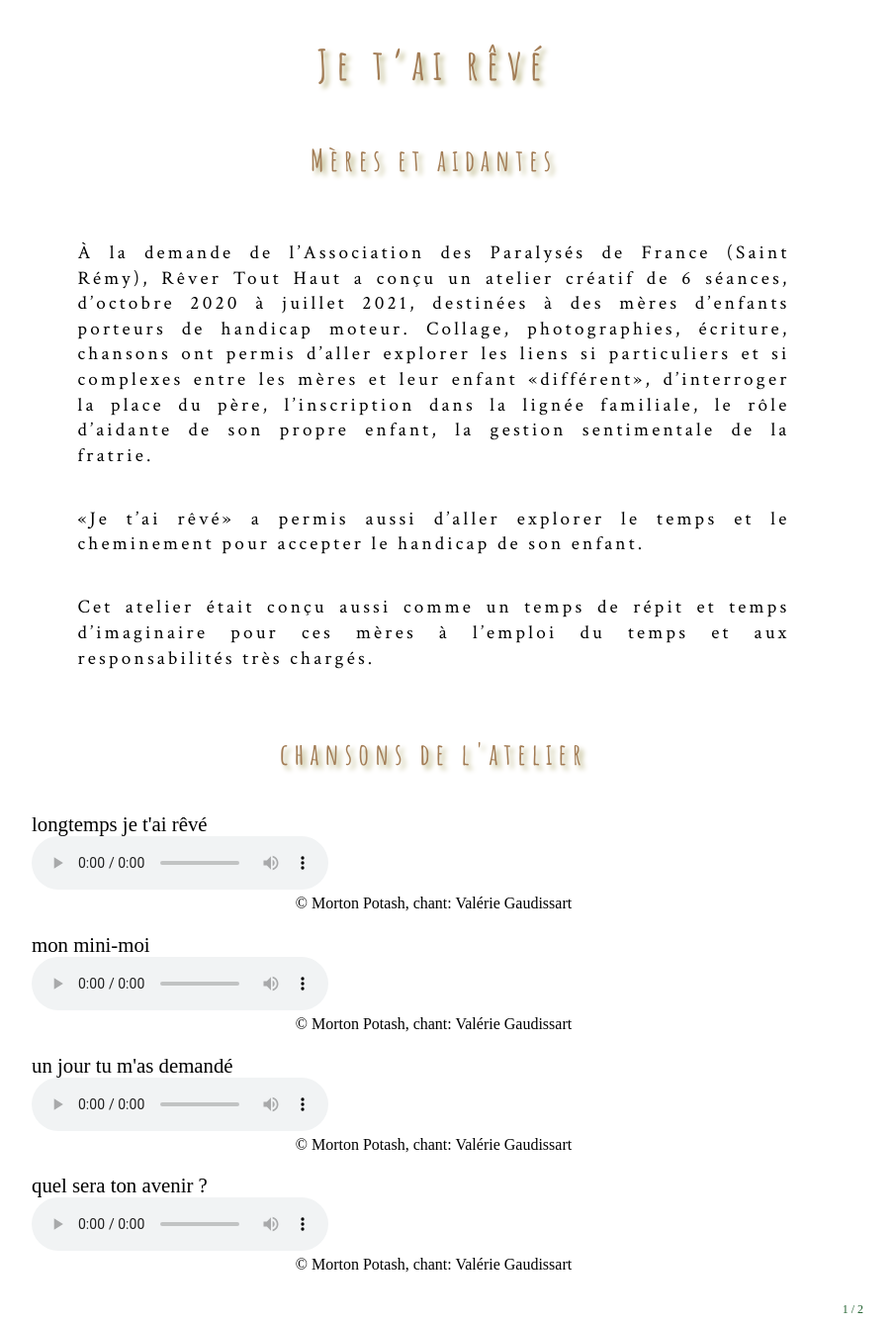
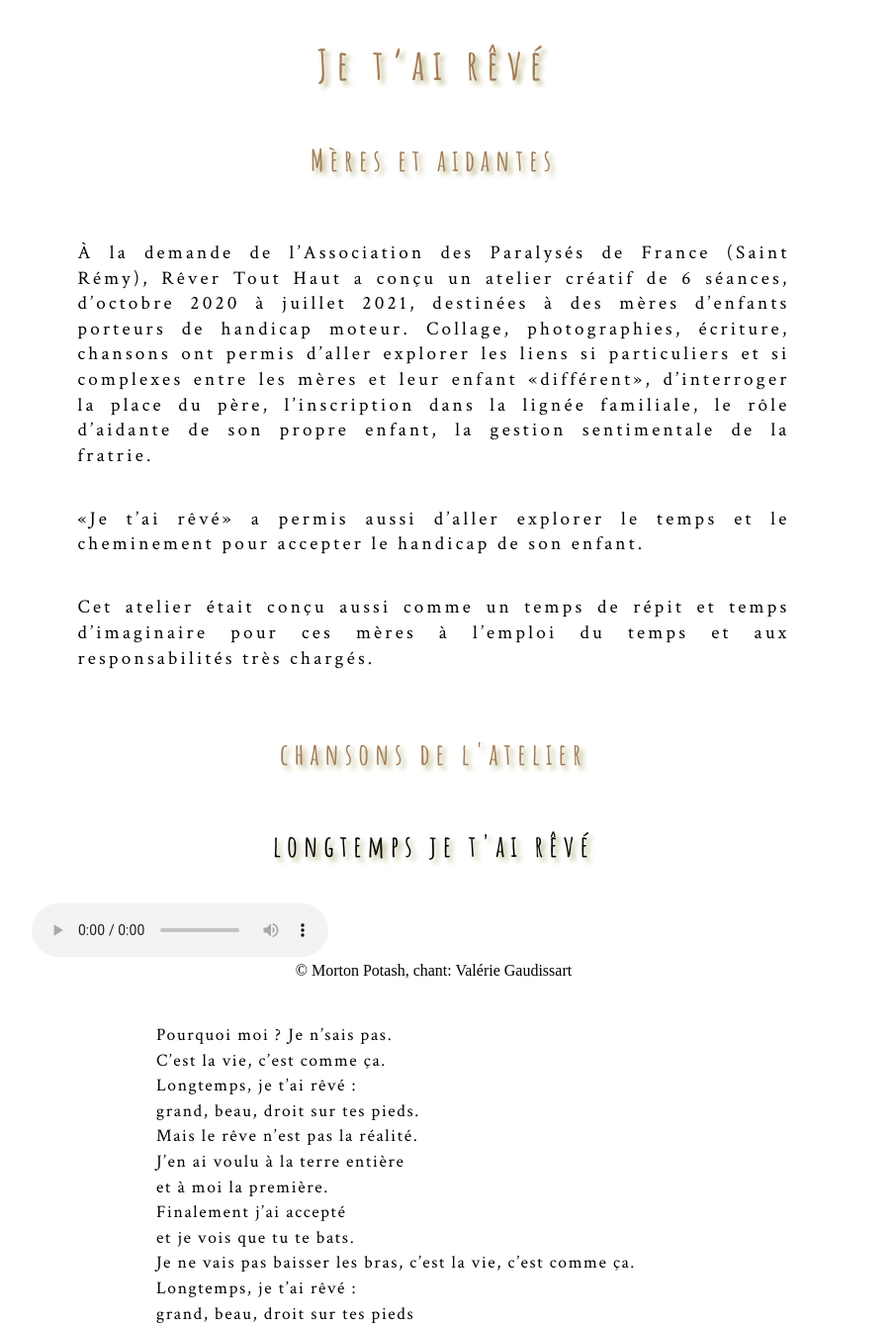
Before and after one commit to leshnik/revertouthaut, a Jekyll site: the page built from je-t'ai-revé.md, in a window 1280 px wide. Shown: the part 250-1590 px from the top of the page at 99% size, without its empty margins (178-1082 px from the left). Built offline with Jekyll 4.4.1, drawn with Linux system fonts in a browser that asks for light colours; some of the changed text lies outside the part shown; grey boxes are pictures that could not be loaded.

Commit message:
je t'ai reve words to songs

```diff
--- a/_sass/type.scss
+++ b/_sass/type.scss
@@ -99,6 +99,9 @@ a:hover {
   text-align: left;
   padding: 1.4rem 2rem 0rem 2rem;
 }
+.song-title {
+  color: black;
+}
 .journal {
   font-family:'Gill Sans', 'Gill Sans MT', Calibri, 'Trebuchet MS', sans-serif;
   font-size: 1.1rem;
--- a/je-t'ai-revé.md
+++ b/je-t'ai-revé.md
@@ -14,7 +14,7 @@ summary:
 
 <h2>chansons de l'atelier</h2>
 <figure>
-    <figcaption>longtemps je t'ai rêvé</figcaption>
+    <h4 class="song-title">longtemps je t'ai rêvé</h4>
 <audio
         controls
         src="/media/carole_droit-sur-tes-pieds.mp3">
@@ -23,9 +23,23 @@ summary:
     </audio>
         <figcaption class="figCapCenter">© Morton Potash, chant: Valérie Gaudissart</figcaption>
 </figure>
-
+<p class="quote">
+Pourquoi moi&nbsp;? Je n’sais pas.<br>
+C’est la vie, c’est comme ça.<br>
+Longtemps,  je t’ai rêvé&nbsp;:<br> grand, beau, droit sur tes pieds.<br>
+Mais le rêve n’est pas la réalité.<br>
+J’en ai voulu à la terre entière<br
+> et à moi la première.<br>
+Finalement j’ai accepté<br>
+et je vois que tu te bats.<br>
+Je ne vais pas baisser les bras, c’est la vie, c’est comme ça.<br>
+Longtemps,  je t’ai rêvé&nbsp;:<br> grand, beau, droit sur tes pieds<br>
+Mais le rêve n’est pas la réalité.<br>
+Oui, tu es différent, mais tu es mon enfant,<br>
+et je suis fière d’être ta maman,<br> d’être ta maman.
+</p>
 <figure>
-    <figcaption>mon mini-moi</figcaption>
+    <h4 class="song-title">mon mini-moi</h4>
 <audio
         controls
         src="/media/maëlle_mon-mini-moi.mp3">
@@ -34,9 +48,31 @@ summary:
     </audio>
         <figcaption class="figCapCenter">© Morton Potash, chant: Valérie Gaudissart</figcaption>
 </figure>
-
+<p class="quote">
+Tu es mon oxygène, mon tout, mon mini-moi.<br>
+Je serai toujours là pour toi, pour toi&nbsp;!
+<br>Je serai toujours là pour toi.
+</p>
+<div class="indented">
+<p class="chansons_spoken">
+J’ai la sensation d’être en apnée. Je ne sais pas comment remonter. Je ne sais pas comment respirer. C’est seulement aujourd’hui que je me rends compte que le mot «handicap» va faire partie de ma vie. Avant, j’étais dans le déni.
+</p>
+</div>
+<p class="quote">refrain</p>
+<div class="indented">
+<p class="chansons_spoken">
+Tu es là pour me guider, me changer. Tu m’as ouvert au monde, à tous les impossibles. Et tu m’as fait grandir. Est-ce que je serai capable de te rendre tout ce que tu m’as donné&nbsp;?
+</p>
+</div>
+<p class="quote">refrain</p>
+<div class="indented">
+<p class="chansons_spoken">
+Des mots en boucle dans ma tête: "coupable, incapable, infréquentable, non-semblable, seule, très seule, pas le droit au bonheur". Alors qu’il y a de l’amour. Il y a des rires. Il y a des sourires. Il y a de l’espoir. Il y a de la fierté dans notre cocon.
+</p>
+</div>
+<p class="quote">refrain</p>
 <figure>
-    <figcaption>un jour tu m'as demandé</figcaption>
+    <h4 class="song-title">un jour tu m'as demandé</h4>
 <audio
         controls
         src="/media/johanne.mp3">
@@ -45,9 +81,38 @@ summary:
     </audio>
         <figcaption class="figCapCenter">© Morton Potash, chant: Valérie Gaudissart</figcaption>
 </figure>
+<div class="indented">
+<p class="chansons_spoken">
+Mon cher Choun&nbsp;:
+</p></div>
+<p class="quote">
+Un jour tu m’as demandé<br>
+Pourquoi tu n’aimes plus papa&nbsp;? Pourquoi est–ce qu’il n’habite plus avec moi&nbsp;? Pourquoi&nbsp;?
+</p>
+<div class="indented">
+<p class="chansons_spoken">
+Que répondre à cela ? Dire que ce sont les grands qui font des choix qui parfois ne vous vont pas&nbsp;?<br>
+Ma chère Crevette&nbsp;:
+</p></div>
+<p class="quote">
+Un jour tu m’as demandé<br>
+Pourquoi c’est lui qui est mort et pas moi&nbsp;?<br>
+Pourquoi&nbsp;?
+</p>
+<div class="indented">
+<p class="chansons_spoken">
+Que répondre à cela&nbsp;? Dire que c'est la vie qui fait des choix&nbsp;? Dire que c'est pour ça que tu es là&nbsp;?<br>
+Mon cher Asticot&nbsp;:
+</p></div>
+<p class="quote">
+Tu ne m’as jamais rien demandé<br>
+À toi tout te va, tout te va.<br>
+Et moi je suis fière de vous trois.<br>
+La souffrance ne nous gagnera pas.
+</p>
 
 <figure>
-    <figcaption>quel sera ton avenir ?</figcaption>
+    <h4 class="song-title">quel sera ton avenir ?</h4>
 <audio
         controls
         src="/media/marjorie_quel sera ton avenir.mp3">
@@ -56,6 +121,17 @@ summary:
     </audio>
         <figcaption class="figCapCenter">© Morton Potash, chant: Valérie Gaudissart</figcaption>
 </figure>
+<p class="quote">
+Quel sera ton avenir, ta joie de vivre, ton caractère de feu&nbsp;?<br>
+Trouv’ras–tu quelqu’un qui saura t’accompagner, être là pour t’aimer&nbsp;?<br>
+Continueras-tu de te battre et d’avancer,<br>
+de progresser, être là pour aimer &nbsp;?<br>
+Que sera notr’ avenir à nous, ton frère, tes parents&nbsp;?<br>
+Saurons nous continuer à soutenir ta joie de vivre, ton caractère de feu&nbsp;?<br>
+Être là pour t’aimer<br>
+Être là pour s’aimer<br>
+Être là pour s’aimer
+</p>
 
 <!-- Slideshow container -->
 <div class="slideshow-container">
```
